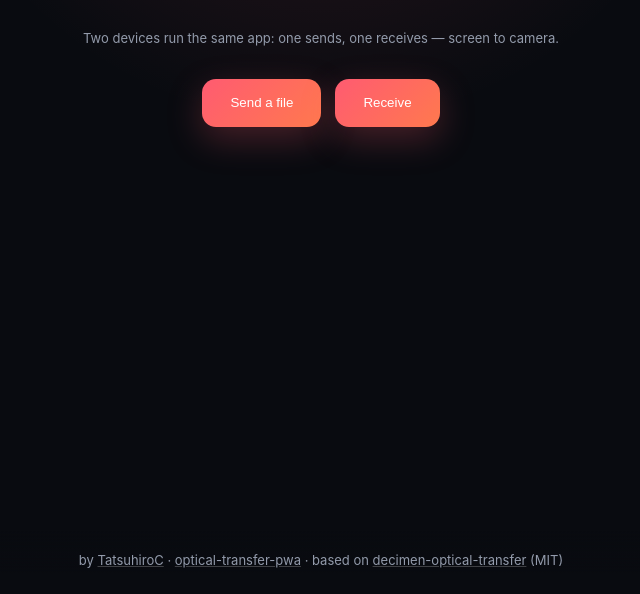
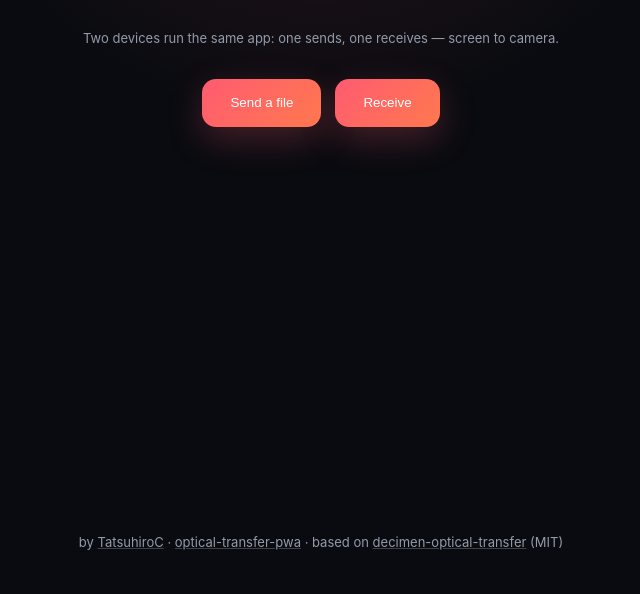
Before and after one commit to TatsuhiroC/optical-transfer-pwa, a website built with Vite: page index.html in a window 1280 px wide. Shown: the part 206-800 px from the top of the page, without its empty margins (319-959 px from the left). Built offline with nearby package versions, Linux system fonts and the light colour scheme.

Commit message:
Footer back to document flow at page bottom
Fixed positioning floated over scrolling content; revert to a normal
footer pinned via margin-top:auto within min-height:100dvh, which sits
at the bottom of the page whether the content is short or long.

```diff
--- a/shared/style.css
+++ b/shared/style.css
@@ -29,7 +29,7 @@ body {
   flex-direction: column;
   align-items: center;
   gap: 22px;
-  padding: calc(22px + env(safe-area-inset-top)) 18px calc(64px + env(safe-area-inset-bottom));
+  padding: calc(22px + env(safe-area-inset-top)) 18px calc(28px + env(safe-area-inset-bottom));
   color: var(--text);
   background: radial-gradient(circle at 50% -10%, rgba(255, 91, 113, 0.17), transparent 38%),
     var(--bg);
@@ -558,19 +558,15 @@ video.received {
   }
 }
 
-/* credit footer — anchored to the viewport so it can never be moved by
-   content reflow, scroll, or the PWA auto-update reload */
+/* credit footer — sits at the bottom of the scrolling page */
 .site-footer {
-  position: fixed;
-  bottom: calc(env(safe-area-inset-bottom, 0px) + 2px);
-  left: 0;
-  right: 0;
-  padding: 6px 14px 8px;
+  margin-top: auto; /* short content: pinned to the viewport bottom;
+                       long content: flows after it */
   color: var(--muted);
   font-size: 13px;
   text-align: center;
+  max-width: 640px;
   line-height: 1.6;
-  background: linear-gradient(transparent, var(--bg) 70%);
 }
 .site-footer a {
   color: var(--muted);
```
